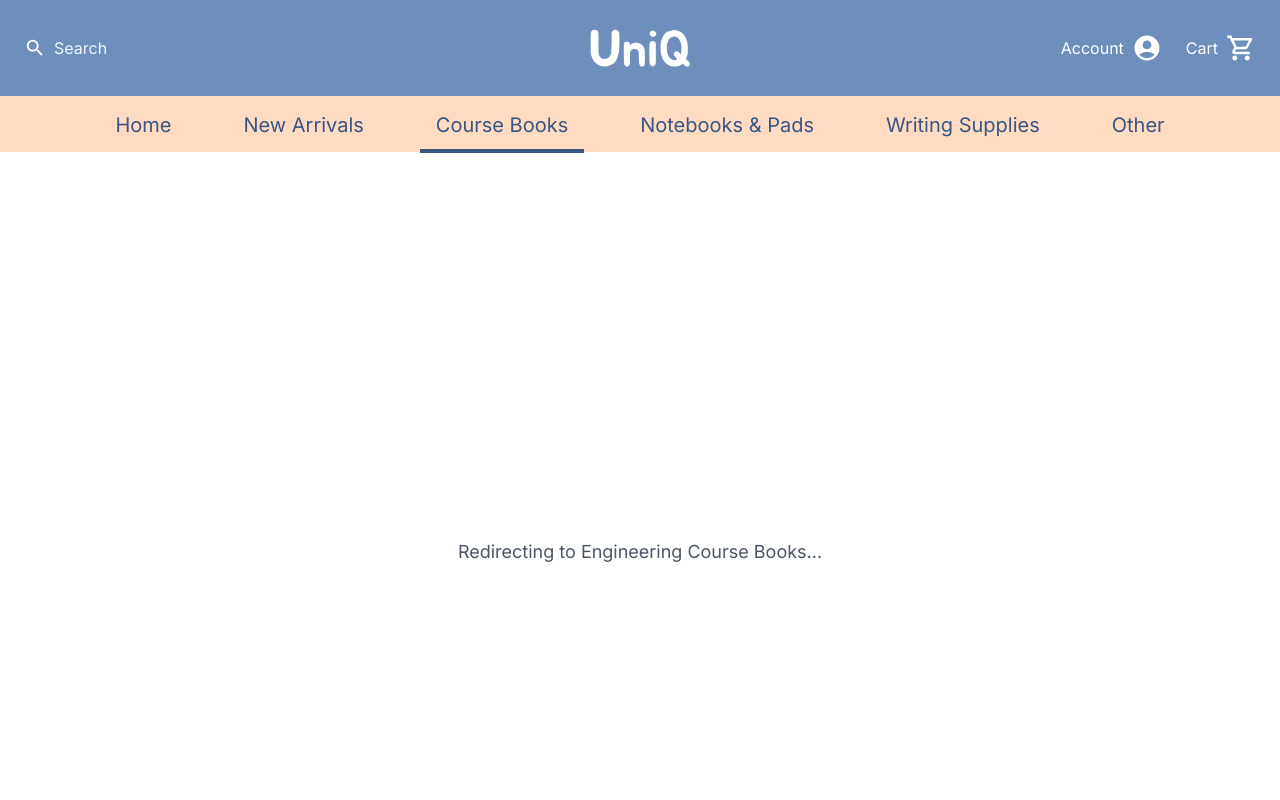
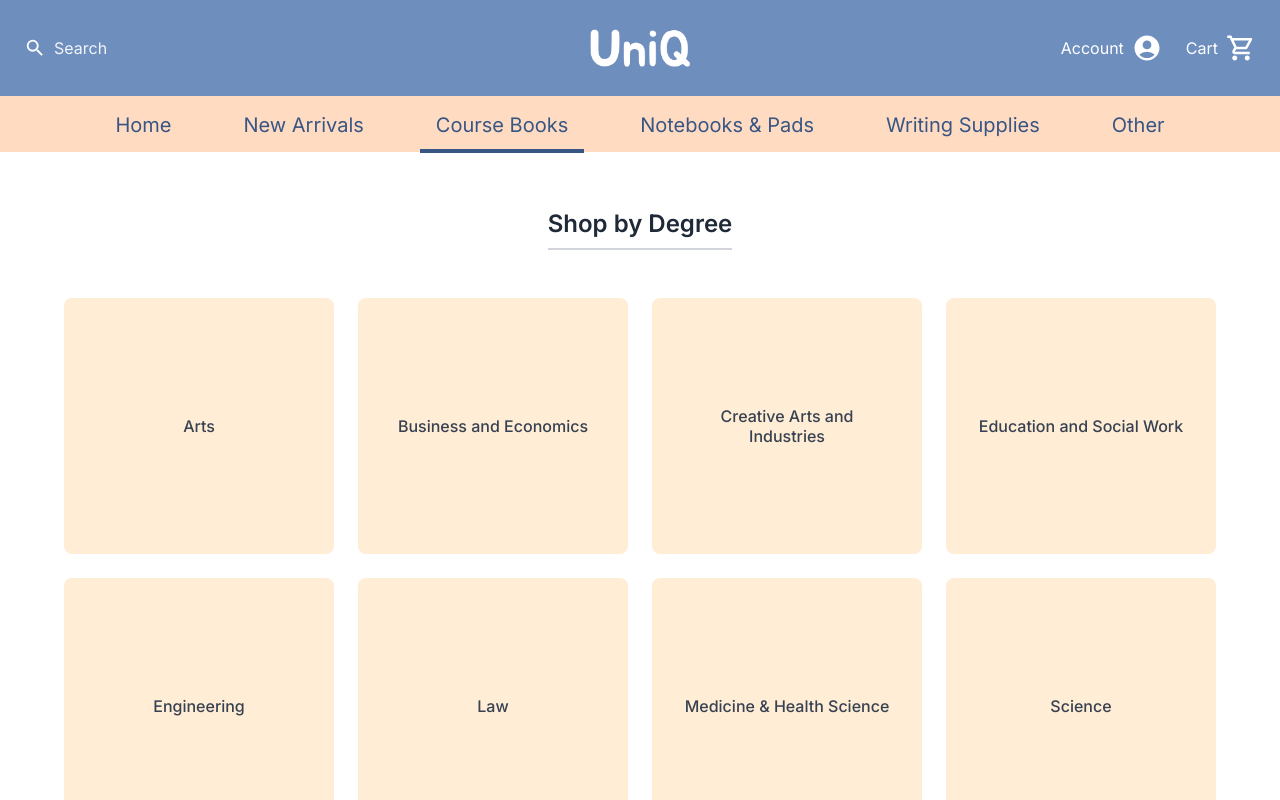
Before and after one commit to Softeng310-project/UniQ, a Next.js app: page /course-books in a window 1280 px wide. Before the commit this address had no page. Shown: the top 800 px of the page. Built offline with nearby package versions, Linux system fonts and the light colour scheme; a web font is replaced by a local one.

Commit message:
added the course-books landing page and made the navbar link work

```diff
--- a/app/course-books/page.tsx
+++ b/app/course-books/page.tsx
@@ -1,19 +1,52 @@
 "use client";
 
-import { useEffect } from "react";
 import { useRouter } from "next/navigation";
 
 export default function CourseBooks() {
   const router = useRouter();
 
-  useEffect(() => {
-    // Redirect to engineering course books for backward compatibility
-    router.replace("/course-books/engineering");
-  }, [router]);
+  const degrees = [
+    "Arts",
+    "Business and Economics",
+    "Creative Arts and Industries",
+    "Education and Social Work",
+    "Engineering",
+    "Law",
+    "Medicine & Health Science",
+    "Science"
+  ];
+
+  const handleDegreeClick = (degree: string) => {
+    // Convert degree name to URL-friendly format
+    const urlPath = degree.toLowerCase().replace(/\s+/g, '-').replace(/&/g, 'and');
+    router.push(`/course-books/${urlPath}`);
+  };
 
   return (
-    <div className="min-h-screen bg-white flex items-center justify-center">
-      <div className="text-lg text-gray-600">Redirecting to Engineering Course Books...</div>
+    <div className="min-h-screen bg-white py-14 px-4">
+      <div className="max-w-6xl mx-auto">
+        {/* Title with underline */}
+        <div className="text-center mb-12">
+          <h1 className="text-2xl font-semibold text-gray-800 inline-block border-b-2 border-gray-300 pb-2">
+            Shop by Degree
+          </h1>
+        </div>
+
+        {/* 2x4 Grid of degree boxes */}
+        <div className="grid grid-cols-4 grid-rows-2 gap-6 w-full">
+          {degrees.map((degree, index) => (
+            <div
+              key={index}
+              onClick={() => handleDegreeClick(degree)}
+              className="bg-orange-100 hover:bg-orange-200 transition-colors duration-200 cursor-pointer rounded-lg p-8 flex items-center justify-center min-h-64"
+            >
+              <span className="text-gray-700 font-medium text-center text-L leading-tight">
+                {degree}
+              </span>
+            </div>
+          ))}
+        </div>
+      </div>
     </div>
   );
 }
--- a/components/common/Navbar.tsx
+++ b/components/common/Navbar.tsx
@@ -104,7 +104,7 @@ export function BottomBar() {
     // Course Books with degree categories
     {
       name: "Course Books",
-      path: "/not-implemented",
+      path: "/course-books",
       menu: [
         ["Arts", "Business and Economics", "Creative Arts and Industries"],
         ["Education and Social Work", "Engineering", "Law"],
```
